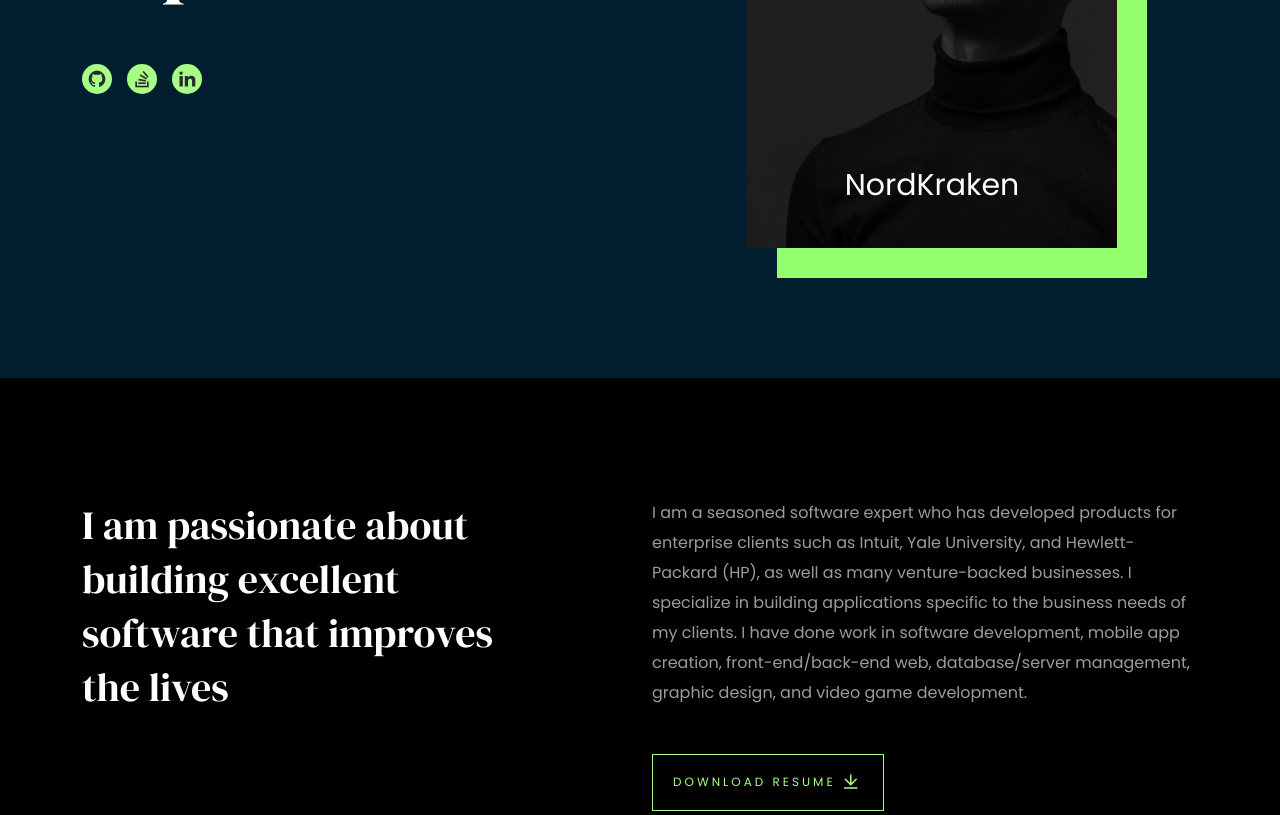
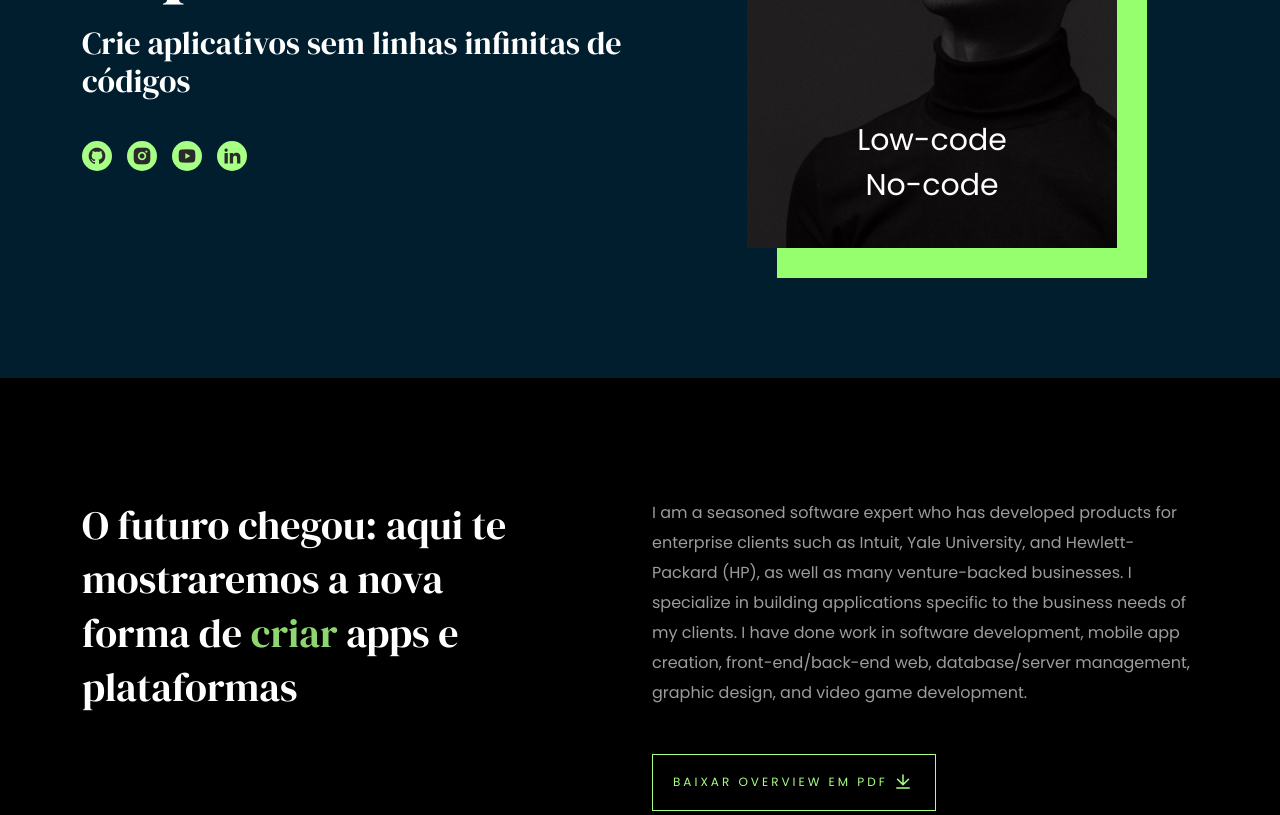
Before and after one commit to NordKraken/website, a plain HTML site: page index.html in a window 1280 px wide. Shown: the part 437-1252 px from the top of the page. Drawn offline with nearby package versions, Linux system fonts and the light colour scheme.

Commit message:
alterações

```diff
--- a/assets/js/ty.js
+++ b/assets/js/ty.js
@@ -1,6 +1,6 @@
 var i = 0;
 var txt = 'Crie aplicativos sem linhas infinitas de códigos'; /* The text */
-var speed = 50; /* The speed/duration of the effect in milliseconds */
+var speed = 18; /* The speed/duration of the effect in milliseconds */
 
 function typeWriter() {
   if (i < txt.length) {
@@ -9,3 +9,5 @@ function typeWriter() {
     setTimeout(typeWriter, speed);
   }
 }
+
+window.onload = typeWriter;
--- a/index.html
+++ b/index.html
@@ -46,14 +46,15 @@
               </div>
               <ul class="ds-social">
                 <li><a href="#" target="_blanck"><i class="ri-github-fill"></i></a></li>
-                <li><a href="#" target="_blanck"><i class="ri-stack-overflow-line"></i></a></li>
+                <li><a href="#" target="_blanck"><i class="ri-instagram-fill"></i></a></li>
+                <li><a href="#" target="_blanck"><i class="ri-youtube-fill"></i></a></li>
                 <li><a href="#" target="_blanck"><i class="ri-linkedin-fill"></i></a></li>
               </ul>
           </div>
           <div class="col-12 col-sm-12  col-md-6  col-lg-5  col-xl-5  col-xxl-5">
             <figure>
               <img src="assets/images/banner-image.png" class="ds-image-shadow">
-              <figcaption>NordKraken</figcaption>
+              <figcaption>Low-code<br>No-code</figcaption>
             </figure>
           </div>
         </div>
@@ -65,11 +66,11 @@
       <div class="container">
           <div class="row">
               <div class="col-12 col-sm-12  col-md-6  col-lg-6  col-xl-6  col-xxl-6">
-                <h2>I am passionate about building excellent software that improves the lives </h2>
+                <h2>O futuro chegou: aqui te mostraremos a nova forma de <span class="title-diferent-color">criar</span> apps e plataformas </h2>
               </div>
               <div class="col-12 col-sm-12  col-md-6  col-lg-6  col-xl-6  col-xxl-6">
                 <p>I am a seasoned software expert who has developed products for enterprise clients such as Intuit, Yale University, and Hewlett-Packard (HP), as well as many venture-backed businesses. I specialize in building applications specific to the business needs of my clients. I have done work in software development, mobile app creation, front-end/back-end web, database/server management, graphic design, and video game development.</p>
-                <a href="#" class="ds-download-button">Download Resume <i class="ri-download-line"></i></a>
+                <a href="#" class="ds-download-button">Baixar overview em PDF <i class="ri-download-line"></i></a>
               </div>
           </div>
       </div>
```
